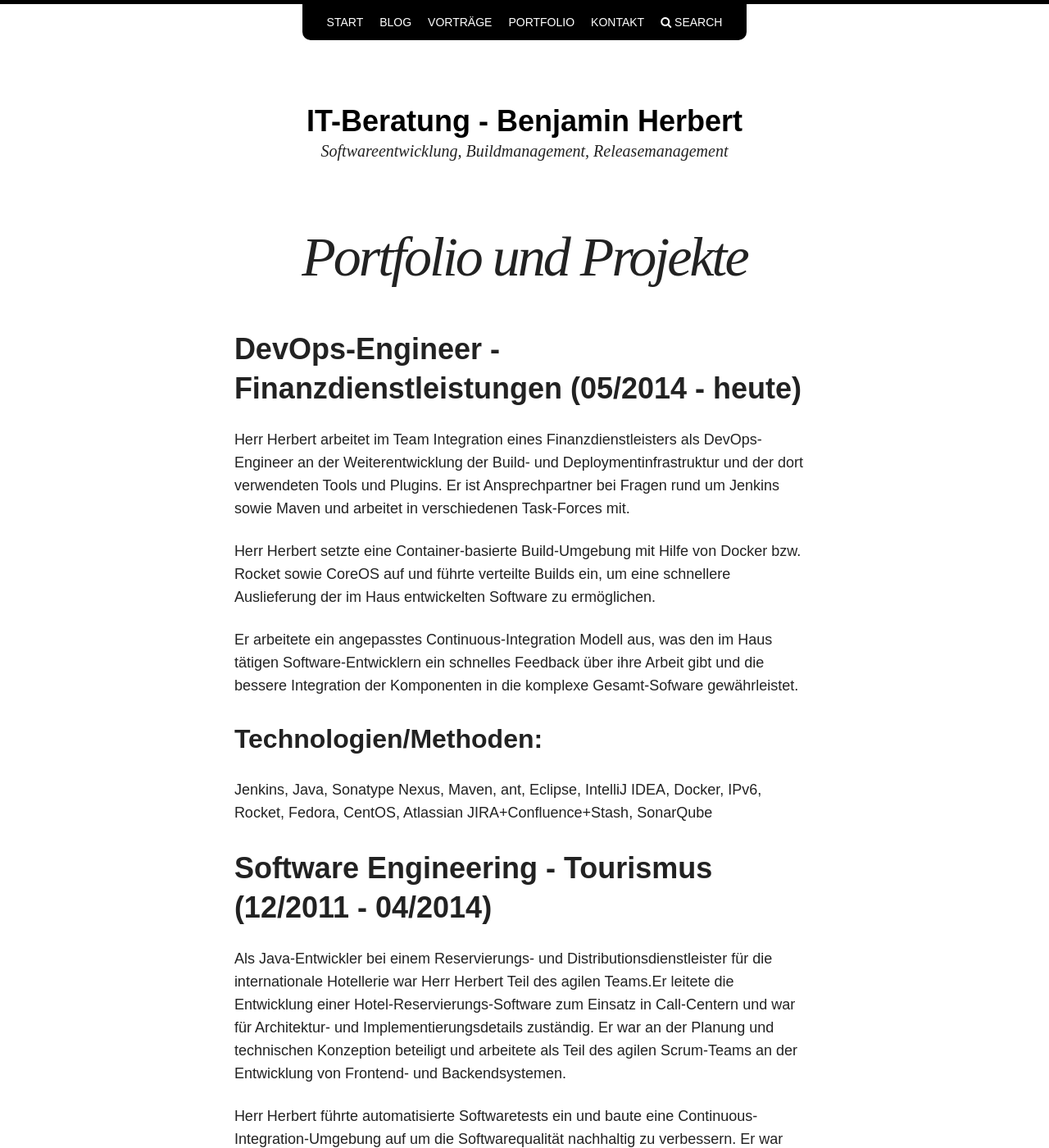
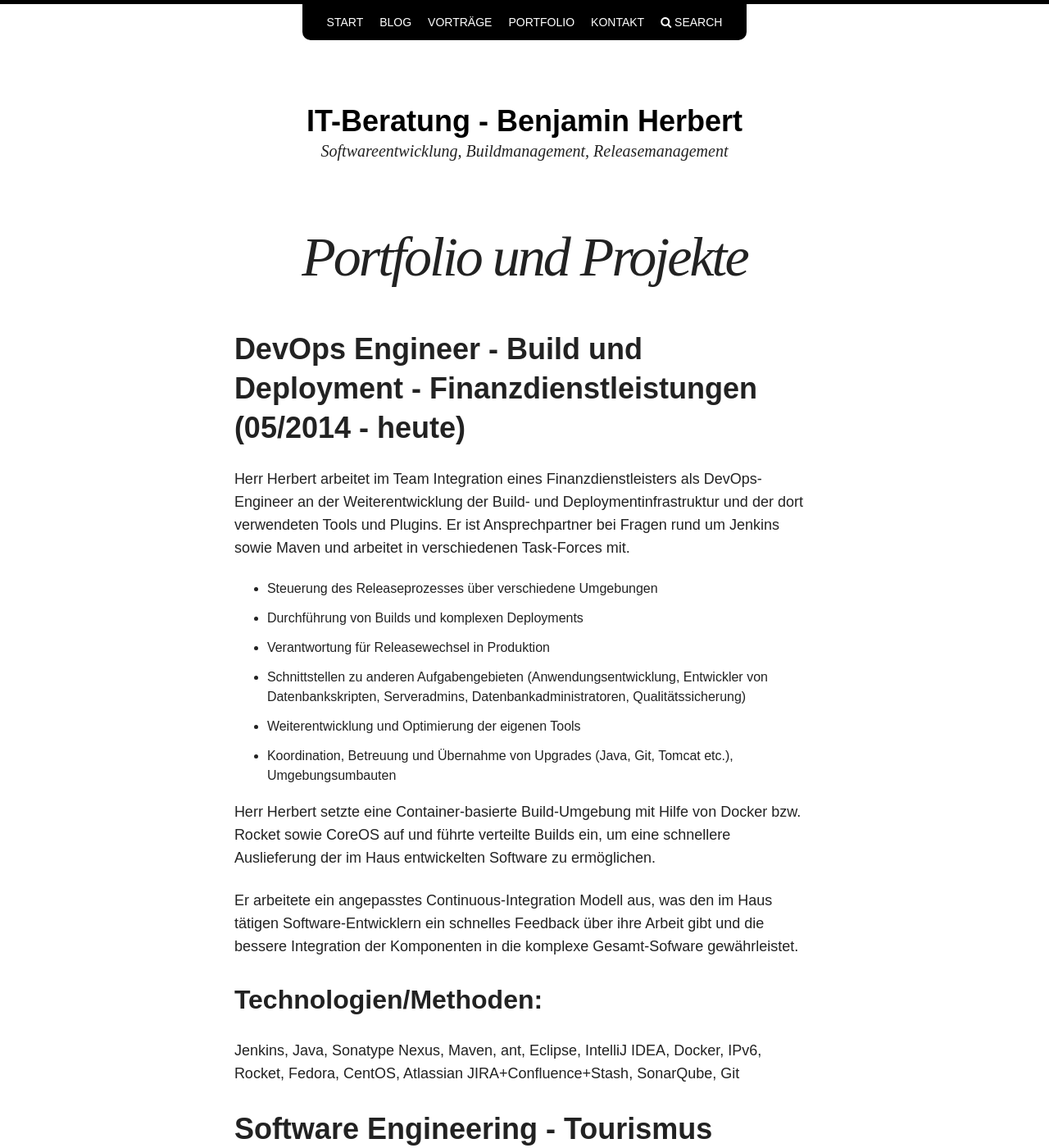
Before and after one commit to BenjaminHerbert/BenjaminHerbert.github.io, a Jekyll site: the page built from portfolio/index.md, in a window 1280 px wide and 1400 px high. Shown: the whole window at 82% size. Built offline with Jekyll 4.4.1, drawn with Linux system fonts in a browser that asks for light colours; nearby versions of some CDN libraries.

Commit message:
Update projects

```diff
--- a/portfolio/index.md
+++ b/portfolio/index.md
@@ -5,16 +5,23 @@ modified: 2015-12-21T09:00:00
 share: true
 ---
 
-# DevOps-Engineer - Finanzdienstleistungen (05/2014 - heute)
+# DevOps Engineer - Build und Deployment - Finanzdienstleistungen (05/2014 - heute)
 
 Herr Herbert arbeitet im Team Integration eines Finanzdienstleisters als DevOps-Engineer an der Weiterentwicklung der Build- und Deploymentinfrastruktur und der dort verwendeten Tools und Plugins. Er ist Ansprechpartner bei Fragen rund um Jenkins sowie Maven und arbeitet in verschiedenen Task-Forces mit.
+
+* Steuerung des Releaseprozesses über verschiedene Umgebungen
+* Durchführung von Builds und komplexen Deployments
+* Verantwortung für Releasewechsel in Produktion
+* Schnittstellen zu anderen Aufgabengebieten (Anwendungsentwicklung, Entwickler von Datenbankskripten, Serveradmins, Datenbankadministratoren, Qualitätssicherung)
+* Weiterentwicklung und Optimierung der eigenen Tools
+* Koordination, Betreuung und Übernahme von Upgrades (Java, Git, Tomcat etc.), Umgebungsumbauten
 
 Herr Herbert setzte eine Container-basierte Build-Umgebung mit Hilfe von Docker bzw. Rocket sowie CoreOS auf und führte verteilte Builds ein, um eine schnellere Auslieferung der im Haus entwickelten Software zu ermöglichen.
 
 Er arbeitete ein angepasstes Continuous-Integration Modell aus, was den im Haus tätigen Software-Entwicklern ein schnelles Feedback über ihre Arbeit gibt und die bessere Integration der Komponenten in die komplexe Gesamt-Sofware gewährleistet.
 
 ## Technologien/Methoden:
-Jenkins, Java, Sonatype Nexus, Maven, ant, Eclipse, IntelliJ IDEA, Docker, IPv6, Rocket, Fedora, CentOS, Atlassian JIRA+Confluence+Stash, SonarQube
+Jenkins, Java, Sonatype Nexus, Maven, ant, Eclipse, IntelliJ IDEA, Docker, IPv6, Rocket, Fedora, CentOS, Atlassian JIRA+Confluence+Stash, SonarQube, Git
 
 # Software Engineering - Tourismus (12/2011 - 04/2014)
 
```
